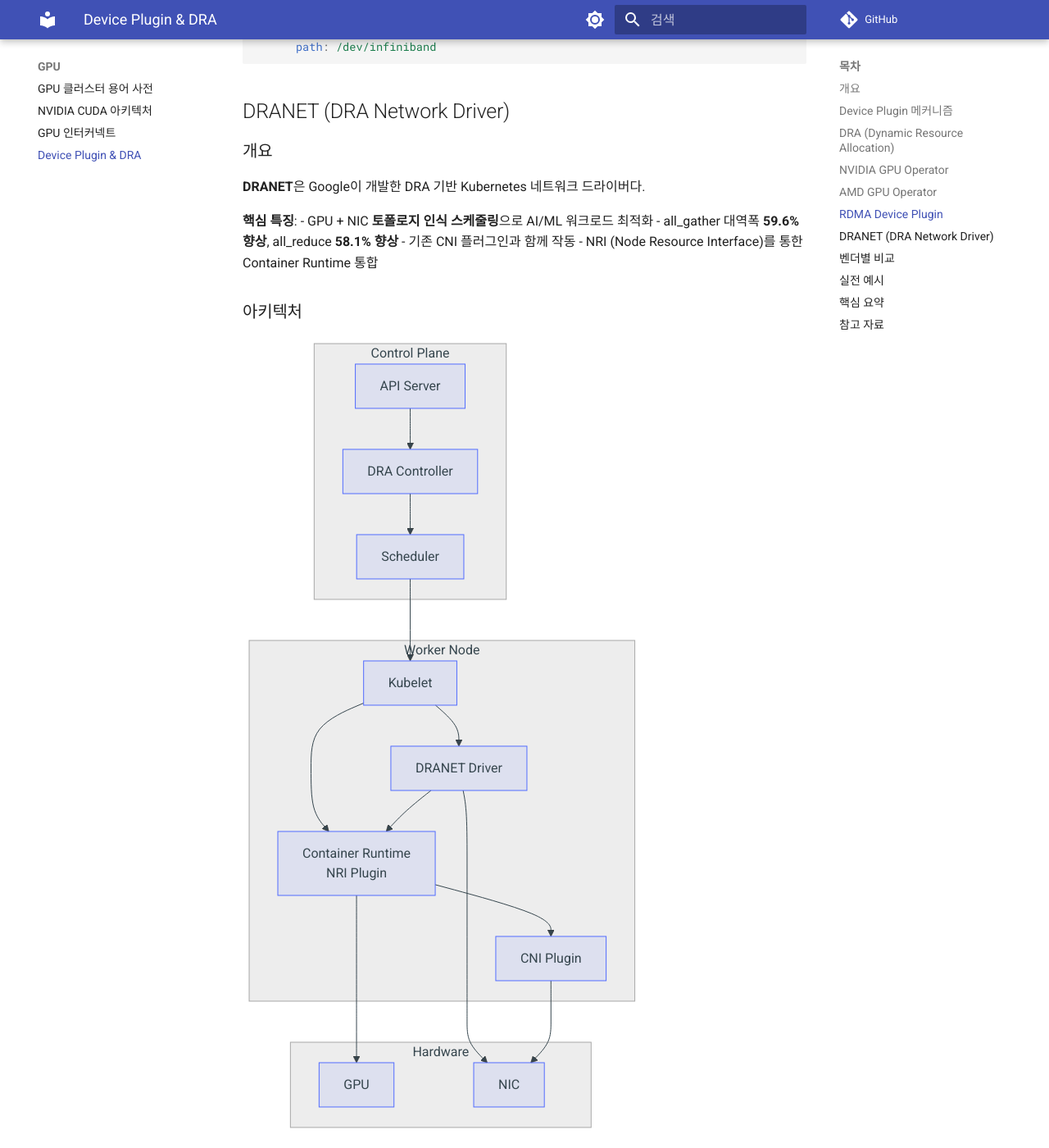
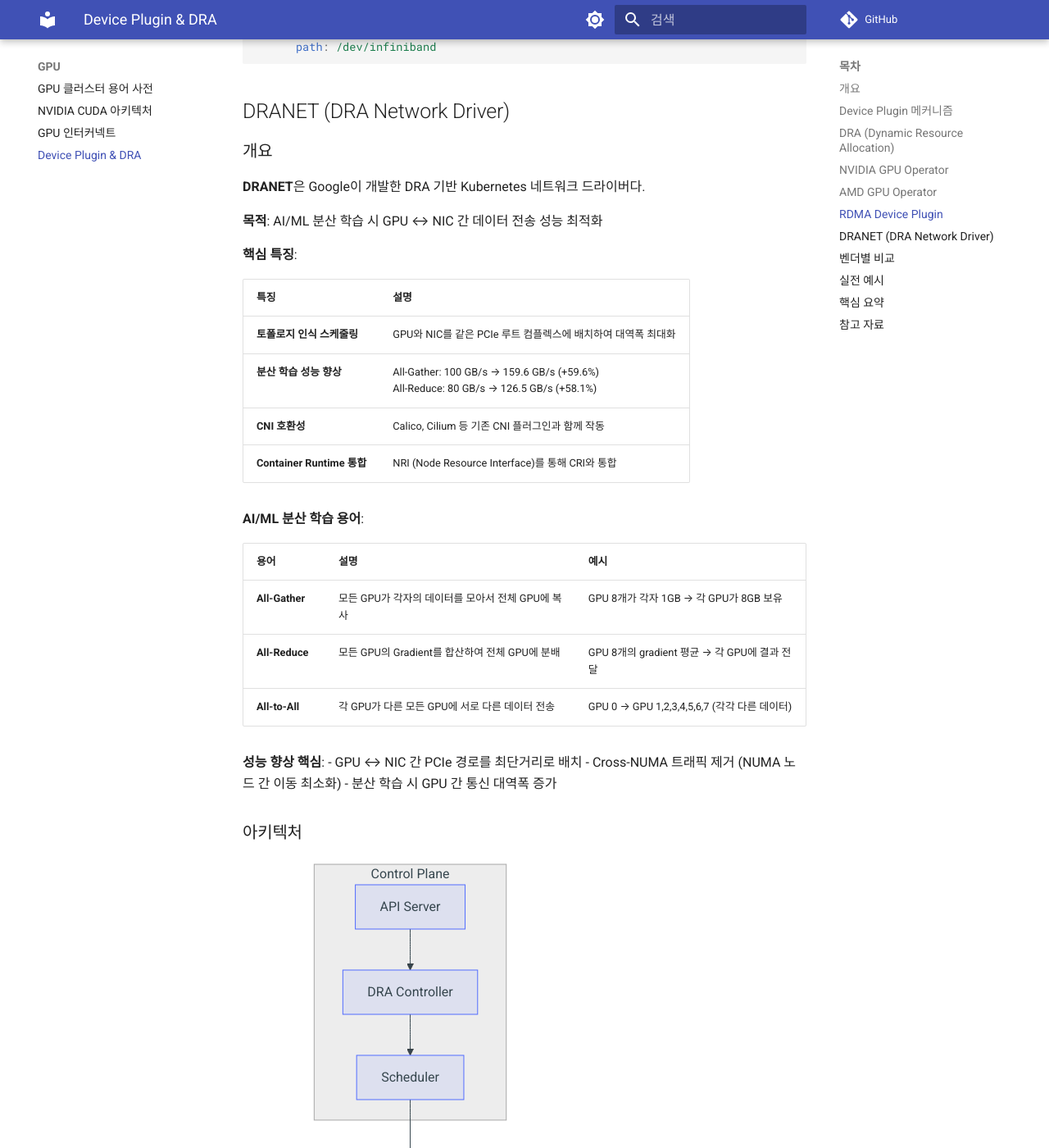
Before and after one commit to juwon8891/juwon8891.github.io, an MkDocs documentation site: the page built from docs/gpu/device-plugin-dra.md, in a window 1280 px wide and 1400 px high, scrolled down 12003 px. Shown: the whole window at 82% size. Built offline with MkDocs 1.6.1 and Material for MkDocs 9.7.7, drawn with Linux system fonts in a browser that asks for light colours; comment, search, counter and statistics services are not loaded; some of the changed text lies outside the part shown.

Commit message:
docs: Improve DRANET readability with terminology explanations
- Convert bullet list to table format for better readability
- Add AI/ML distributed training terminology table (All-Gather, All-Reduce, All-to-All)
- Clarify performance metrics: 100 GB/s → 159.6 GB/s instead of just "+59.6%"
- Add concrete examples for each collective operation
- Update benchmark table: add operation descriptions and absolute values
- Replace vague percentages with meaningful throughput numbers (GB/s)
- Make terminology accessible to readers unfamiliar with distributed training

```diff
--- a/docs/gpu/device-plugin-dra.md
+++ b/docs/gpu/device-plugin-dra.md
@@ -557,11 +557,29 @@ spec:
 
 **DRANET**은 Google이 개발한 DRA 기반 Kubernetes 네트워크 드라이버다.
 
+**목적**: AI/ML 분산 학습 시 GPU ↔ NIC 간 데이터 전송 성능 최적화
+
 **핵심 특징**:
-- GPU + NIC **토폴로지 인식 스케줄링**으로 AI/ML 워크로드 최적화
-- all_gather 대역폭 **59.6% 향상**, all_reduce **58.1% 향상**
-- 기존 CNI 플러그인과 함께 작동
-- NRI (Node Resource Interface)를 통한 Container Runtime 통합
+
+| 특징 | 설명 |
+|------|------|
+| **토폴로지 인식 스케줄링** | GPU와 NIC를 같은 PCIe 루트 컴플렉스에 배치하여 대역폭 최대화 |
+| **분산 학습 성능 향상** | All-Gather: 100 GB/s → 159.6 GB/s (+59.6%)<br/>All-Reduce: 80 GB/s → 126.5 GB/s (+58.1%) |
+| **CNI 호환성** | Calico, Cilium 등 기존 CNI 플러그인과 함께 작동 |
+| **Container Runtime 통합** | NRI (Node Resource Interface)를 통해 CRI와 통합 |
+
+**AI/ML 분산 학습 용어**:
+
+| 용어 | 설명 | 예시 |
+|------|------|------|
+| **All-Gather** | 모든 GPU가 각자의 데이터를 모아서 전체 GPU에 복사 | GPU 8개가 각자 1GB → 각 GPU가 8GB 보유 |
+| **All-Reduce** | 모든 GPU의 Gradient를 합산하여 전체 GPU에 분배 | GPU 8개의 gradient 평균 → 각 GPU에 결과 전달 |
+| **All-to-All** | 각 GPU가 다른 모든 GPU에 서로 다른 데이터 전송 | GPU 0 → GPU 1,2,3,4,5,6,7 (각각 다른 데이터) |
+
+**성능 향상 핵심**:
+- GPU ↔ NIC 간 PCIe 경로를 최단거리로 배치
+- Cross-NUMA 트래픽 제거 (NUMA 노드 간 이동 최소화)
+- 분산 학습 시 GPU 간 통신 대역폭 증가
 
 ### 아키텍처
 
@@ -643,18 +661,18 @@ spec:
 
 ### 성능 향상
 
-**벤치마크 결과** (NVIDIA Collective Communications Library):
+**벤치마크 결과** (NVIDIA NCCL, 8x A100 GPU 분산 학습):
 
-| 작업 | 기존 (CNI only) | DRANET | 향상률 |
-|------|----------------|--------|--------|
-| **all_gather** | 100 GB/s | 159.6 GB/s | +59.6% |
-| **all_reduce** | 80 GB/s | 126.5 GB/s | +58.1% |
-| **all_to_all** | 90 GB/s | 140 GB/s | +55.6% |
+| 작업 (Collective Operation) | 기존 (CNI only) | DRANET | 향상 |
+|----------------------------|----------------|--------|------|
+| **All-Gather**<br/>(데이터 수집 및 복사) | 100 GB/s | 159.6 GB/s | +59.6 GB/s |
+| **All-Reduce**<br/>(Gradient 합산 및 분배) | 80 GB/s | 126.5 GB/s | +46.5 GB/s |
+| **All-to-All**<br/>(GPU 간 교차 통신) | 90 GB/s | 140 GB/s | +50 GB/s |
 
 **향상 원인**:
-- GPU ↔ NIC 간 PCIe 경로 최적화
-- cross-NUMA 트래픽 제거
-- 토폴로지 인식 리소스 할당
+- GPU ↔ NIC 간 PCIe 경로 최적화 (같은 PCIe Root Complex)
+- Cross-NUMA 트래픽 제거 (NUMA 노드 간 이동 최소화)
+- 토폴로지 인식 리소스 할당 (DRA ResourceClass)
 
 ### RDMA Shared Device Plugin vs DRANET
 
@@ -674,8 +692,8 @@ spec:
 | **NUMA 인식** | X | O |
 | **할당 방식** | ConfigMap (rdma/hca) | ResourceClass (구조화) |
 | **GPU 친화성** | X | O (same PCIe root) |
-| **성능 최적화** | 없음 | +59.6% (all_gather) |
-| **사용 사례** | RDMA 네트워크 | AI/ML 분산 학습 |
+| **성능 최적화** | 없음 | 분산 학습 대역폭 +59.6% |
+| **사용 사례** | RDMA 네트워크 (일반) | AI/ML 분산 학습 (GPU 통신) |
 | **DaemonSet** | `rdma-shared-dp-ds` | `dranet-*` |
 | **리소스 이름** | `rdma/hca`, `rdma/roce` | DRA ResourceClaim |
 
@@ -851,7 +869,7 @@ spec:
 
 **네트워크 리소스**:
 - **RDMA Device Plugin**: RDMA NIC 할당 (InfiniBand, RoCE)
-- **DRANET (DRA)**: GPU + NIC 토폴로지 인식, AI/ML 워크로드 최적화 (+59.6% 대역폭)
+- **DRANET (DRA)**: GPU + NIC 토폴로지 최적화, 분산 학습 대역폭 159.6 GB/s (기존 100 GB/s 대비 59.6% 향상)
 
 **실전 권장**:
 - 단순 GPU 사용: Device Plugin (안정적)
```
